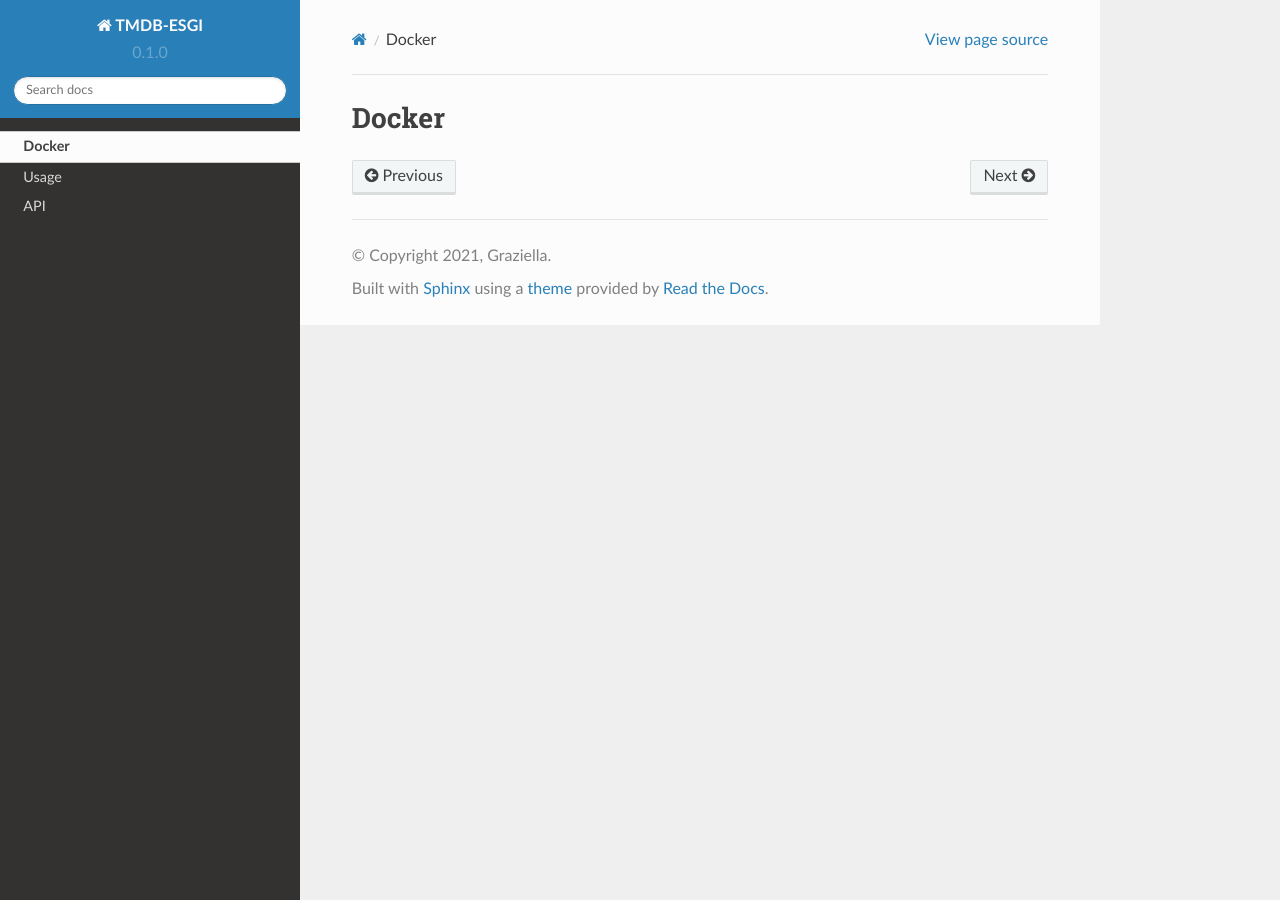
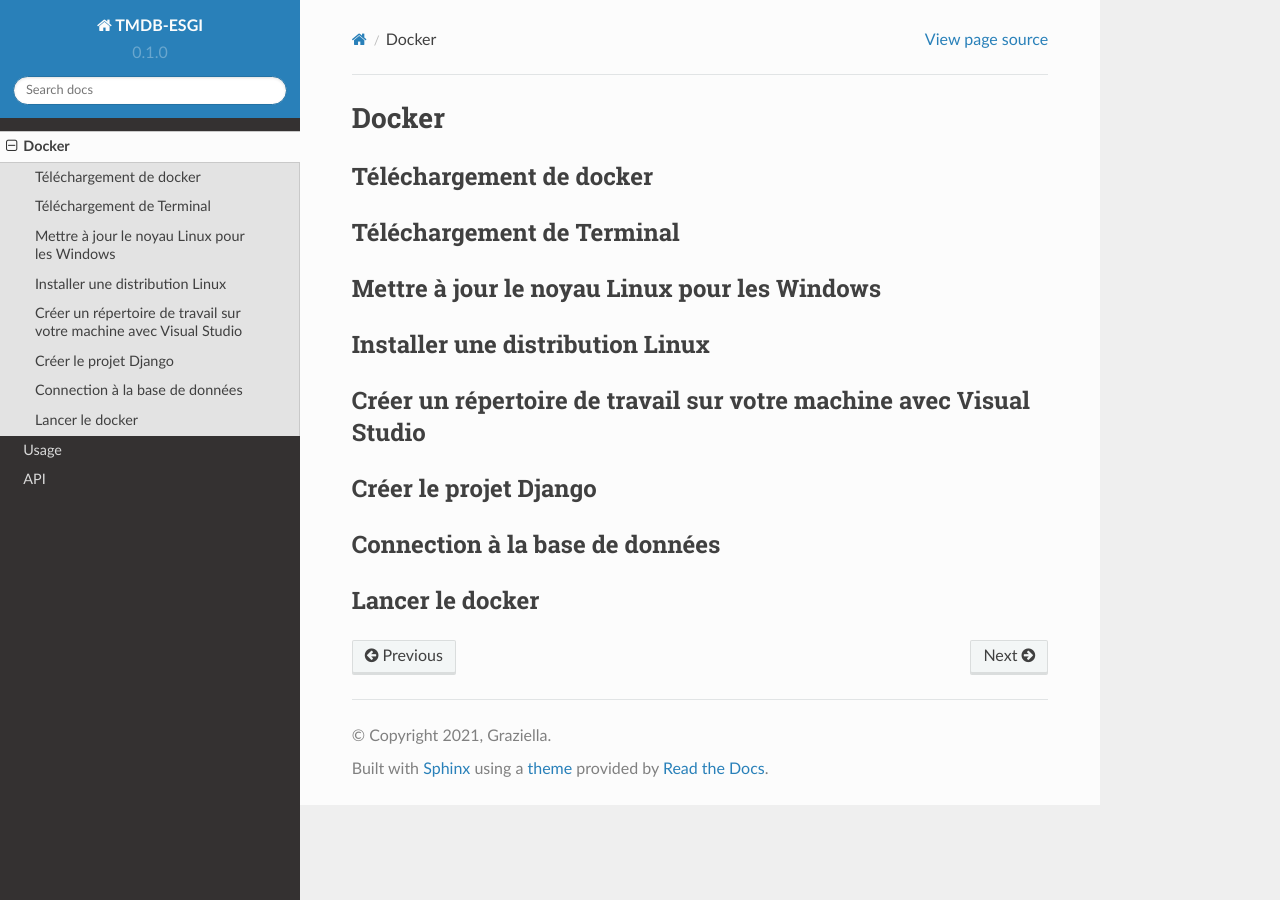
Before and after one commit to Bubuclem/ESGI-TMDB-RTDocs, a Sphinx documentation site: the page built from docs/source/docker.rst, in a window 1280 px wide. Built offline with Sphinx 7.4.7 and the Read the Docs theme 2.0.0, drawn with Linux system fonts in a browser that asks for light colours.

Commit message:
Modification Docker page

```diff
--- a/docs/source/docker.rst
+++ b/docs/source/docker.rst
@@ -1,2 +1,28 @@
 Docker
 =====
+
+.. _installation:
+
+Téléchargement de docker
+------------
+
+Téléchargement de Terminal
+------------
+
+Mettre à jour le noyau Linux pour les Windows
+------------
+
+Installer une distribution Linux
+------------
+
+Créer un répertoire de travail sur votre machine avec Visual Studio
+------------
+
+Créer le projet Django
+------------
+
+Connection à la base de données
+------------
+
+Lancer le docker
+------------
```
